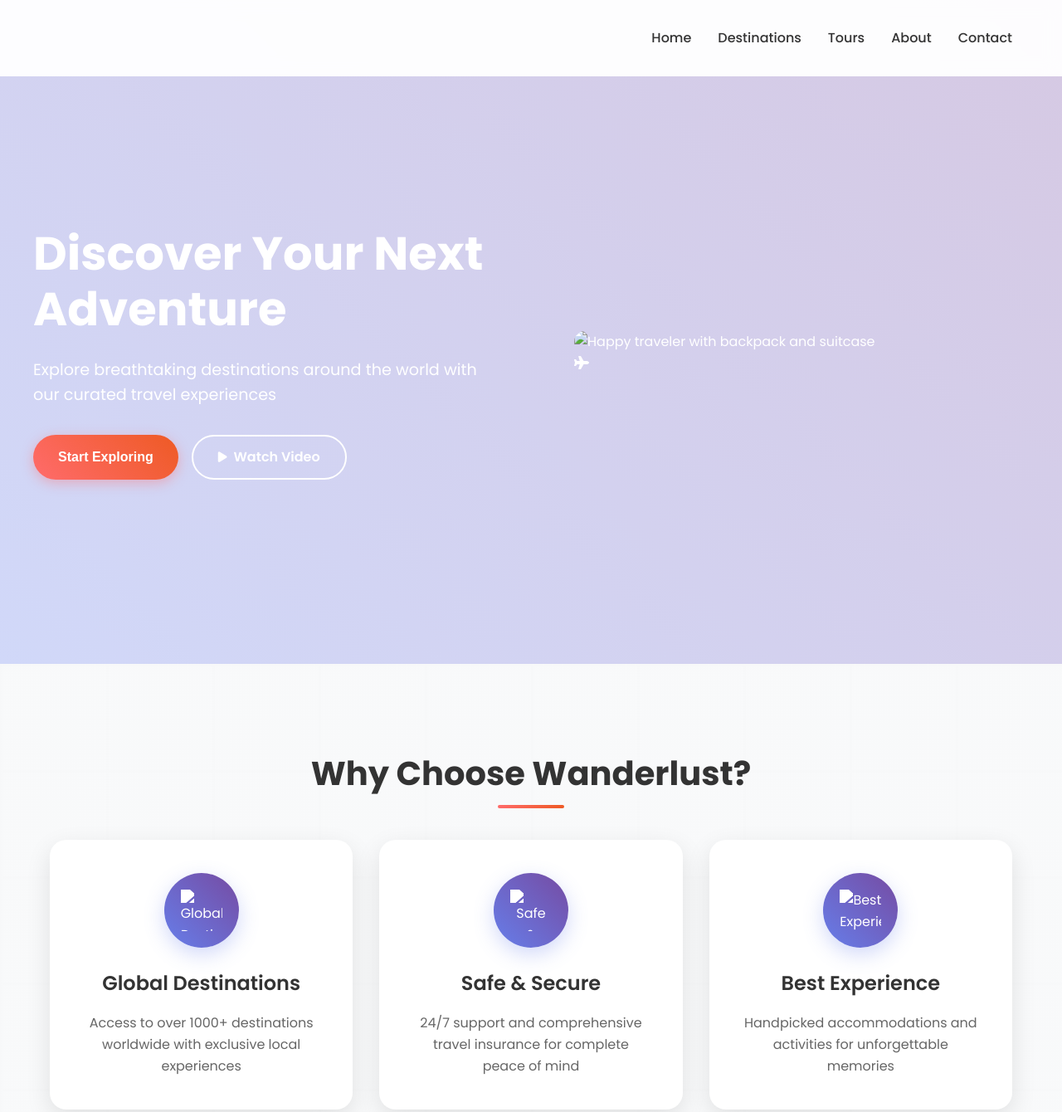
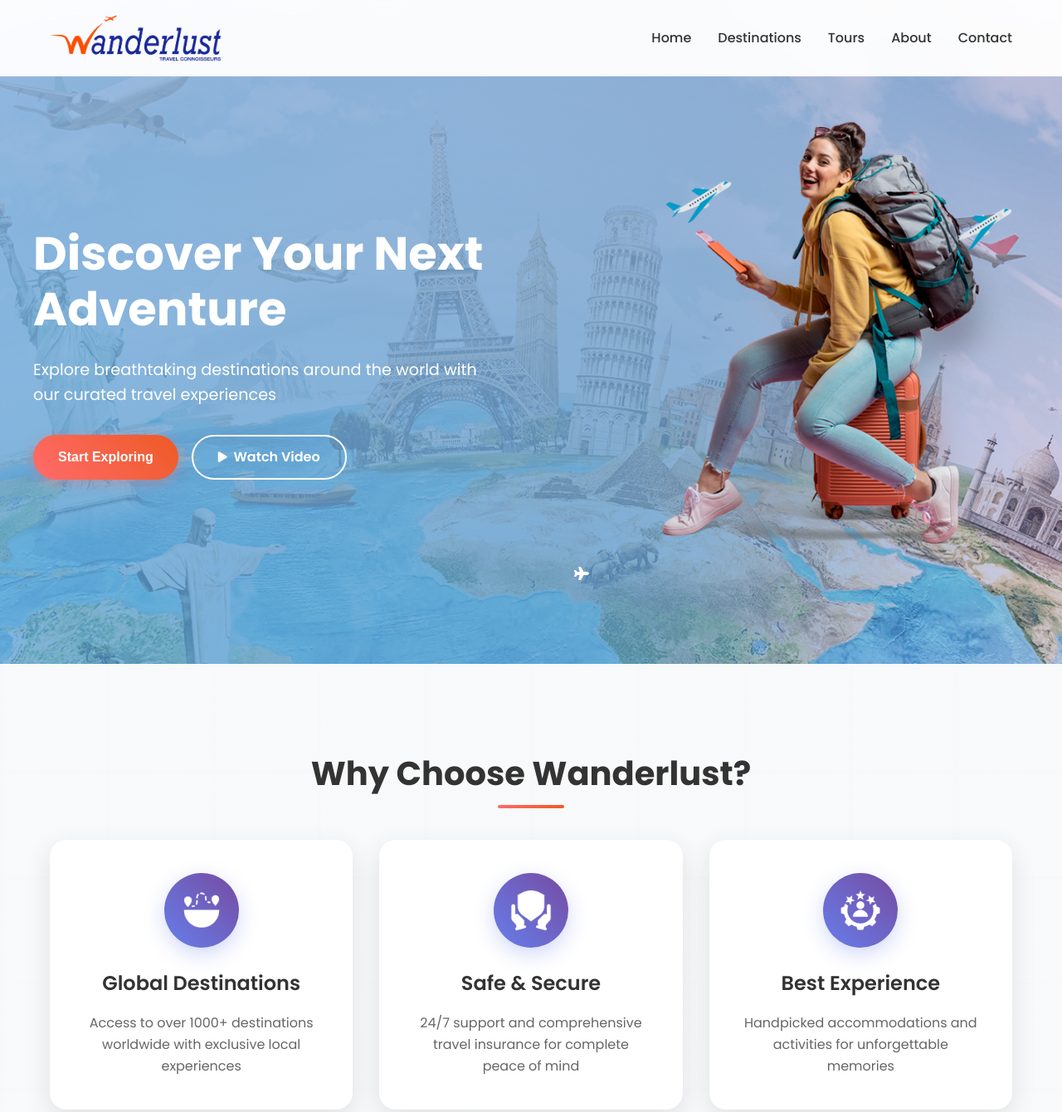
Before and after one commit to Faius-47/Wanderlust, a plain HTML site: page index.html in a window 1280 px wide. Shown: the top 1340 px of the page at 83% size. Drawn offline with Linux system fonts and the light colour scheme.

Commit message:
Add images and update README for travel website background integration

```diff
--- a/index.html
+++ b/index.html
@@ -19,7 +19,7 @@
     <nav class="navbar">
         <div class="nav-container">
             <div class="nav-logo">
-                <img src="Image/logo.png" alt="" class="logo-img">
+                <img src="logo.png" alt="" class="logo-img">
             </div>
             <ul class="nav-menu">
                 <li class="nav-item">
@@ -63,7 +63,7 @@
   </div>
 
   <div class="hero-image">
-    <img src="Image/Hero Section Image.png" alt="Happy traveler with backpack and suitcase" />
+    <img src="Hero Section Image.png" alt="Happy traveler with backpack and suitcase" />
     <i class="fas fa-plane"></i>
   </div>
 </section>
@@ -75,21 +75,21 @@
             <div class="features-grid">
                 <div class="feature-card">
                     <div class="feature-icon">
-                        <img src="Image/Global Destinations.png" alt="Global Destinations" class="feature-icon-img">
+                        <img src="Global Destinations.png" alt="Global Destinations" class="feature-icon-img">
                     </div>
                     <h3>Global Destinations</h3>
                     <p>Access to over 1000+ destinations worldwide with exclusive local experiences</p>
                 </div>
                 <div class="feature-card">
                     <div class="feature-icon">
-                        <img src="Image/Safe & Secure.png" alt="Safe & Secure" class="feature-icon-img">
+                        <img src="Safe & Secure.png" alt="Safe & Secure" class="feature-icon-img">
                     </div>
                     <h3>Safe & Secure</h3>
                     <p>24/7 support and comprehensive travel insurance for complete peace of mind</p>
                 </div>
                 <div class="feature-card">
                     <div class="feature-icon">
-                        <img src="Image/Best Experience.png" alt="Best Experience" class="feature-icon-img">
+                        <img src="Best Experience.png" alt="Best Experience" class="feature-icon-img">
                     </div>
                     <h3>Best Experience</h3>
                     <p>Handpicked accommodations and activities for unforgettable memories</p>
@@ -105,7 +105,7 @@
             <div class="destinations-grid">
                 <div class="destination-card">
                     <div class="destination-image">
-                        <img src="Image/Tokyo.jpg" alt="Tokyo Japan with pagoda and Mount Fuji" class="destination-img">
+                        <img src="Tokyo.jpg" alt="Tokyo Japan with pagoda and Mount Fuji" class="destination-img">
                         <div class="image-overlay">
                             <i class="fas fa-torii-gate"></i>
                             <p>Tokyo, Japan</p>
@@ -120,7 +120,7 @@
                 </div>
                 <div class="destination-card">
                     <div class="destination-image">
-                        <img src="Image/Paris.jpg" alt="Paris France Eiffel Tower with tourists" class="destination-img">
+                        <img src="Paris.jpg" alt="Paris France Eiffel Tower with tourists" class="destination-img">
                         <div class="image-overlay">
                             <i class="fas fa-tower-observation"></i>
                             <p>Paris, France</p>
@@ -135,7 +135,7 @@
                 </div>
                 <div class="destination-card">
                     <div class="destination-image">
-                        <img src="Image/Indonesia.jpg" alt="Bali Indonesia temple on water with couple" class="destination-img">
+                        <img src="Indonesia.jpg" alt="Bali Indonesia temple on water with couple" class="destination-img">
                         <div class="image-overlay">
                             <i class="fas fa-umbrella-beach"></i>
                             <p>Bali, Indonesia</p>
@@ -169,7 +169,7 @@
             <div class="footer-content">
                 <div class="footer-section">
                     <div class="footer-logo">
-                        <img src="Image/footer-logo.png" alt="Wanderlust Travel Connoisseurs" class="footer-logo-img">
+                        <img src="footer-logo.png" alt="Wanderlust Travel Connoisseurs" class="footer-logo-img">
                     </div>
                     <p>Your gateway to extraordinary travel experiences around the world.</p>
                     <div class="social-links">
--- a/styles.css
+++ b/styles.css
@@ -114,7 +114,7 @@ body {
     display: flex;
     align-items: center;
     padding: 100px 20px 50px;
-    background: linear-gradient(rgba(255, 255, 255, 0.4), rgba(255, 255, 255, 0)), url('Image/slider.jpg');
+    background: linear-gradient(rgba(255, 255, 255, 0.4), rgba(255, 255, 255, 0)), url('slider.jpg');
     background-size: cover;
     background-position: center;
     background-attachment: fixed;
```
Also changed, not shown: Best Experience.png (renamed from Home Page/Image/Best Experience.png), Fevicon.png (renamed from Home Page/Image/Fevicon.png), Global Destinations.png (renamed from Home Page/Image/Global Destinations.png), Hero Section Image.png (renamed from Home Page/Image/Hero Section Image.png), Indonesia.jpg (renamed from Home Page/Image/Indonesia.jpg), Paris.jpg (renamed from Home Page/Image/Paris.jpg), Safe & Secure.png (renamed from Home Page/Image/Safe & Secure.png), Tokyo.jpg (renamed from Home Page/Image/Tokyo.jpg), favicon.ico (renamed from Home Page/Image/favicon.ico), favicon.svg (renamed from Home Page/Image/favicon.svg), footer-logo.png (renamed from Home Page/Image/footer-logo.png), logo.png (renamed from Home Page/Image/logo.png), slider.jpg (renamed from Home Page/Image/slider.jpg), 2 other files.
